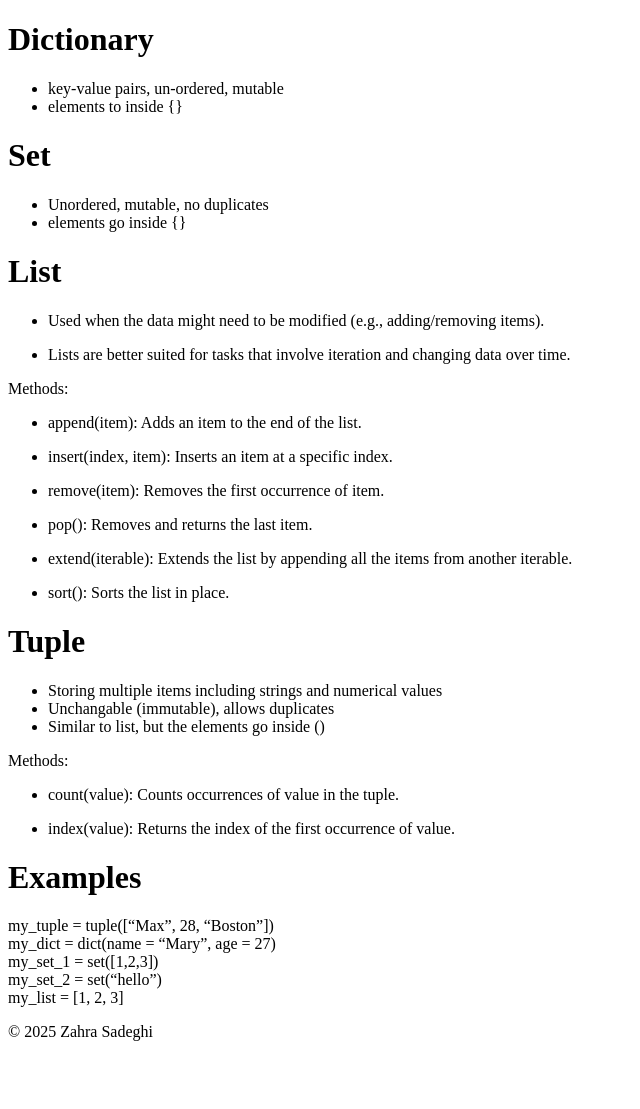
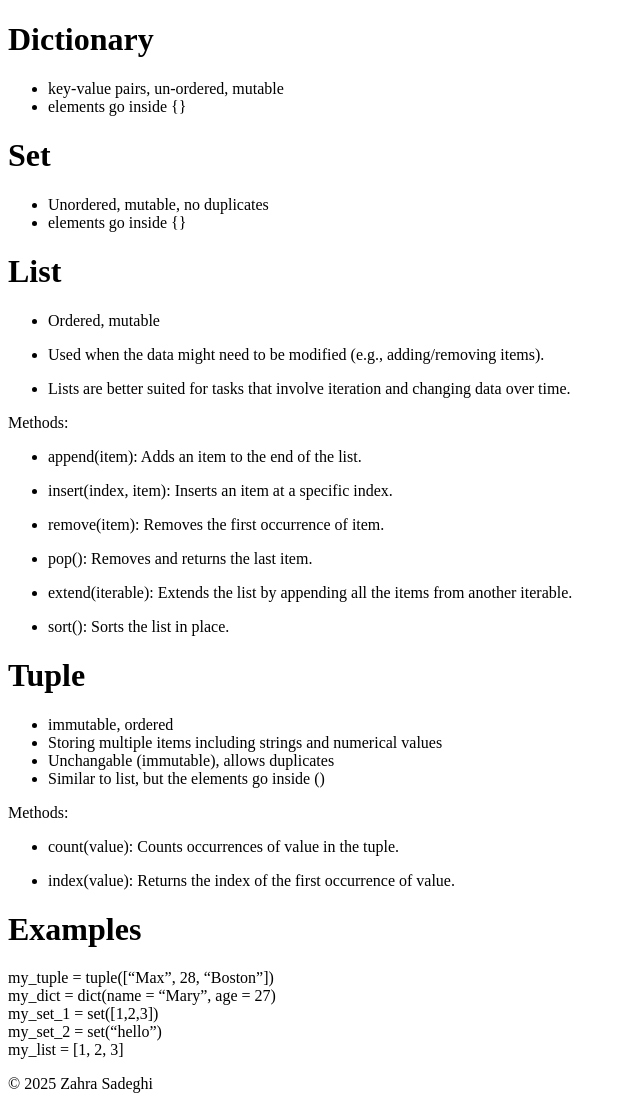
Before and after one commit to zahsa/zahsa.github.io, a Jekyll site: the page built from notes/python.md, in a window 1280 px wide. Shown: the whole page, without its empty margins (0-640 px from the left). Built offline with Jekyll 4.4.1, drawn with Linux system fonts in a browser that asks for light colours; our own code applies the rules of GitHub Pages for plain Markdown files; before the commit the page ends 1057 px from its top, so only the background shows below that.

Commit message:
Update python.md

```diff
--- a/notes/python.md
+++ b/notes/python.md
@@ -1,13 +1,14 @@
 
 # Dictionary
 - key-value pairs, un-ordered, mutable
-- elements to inside {}
+- elements go inside {}
 
 # Set
 - Unordered, mutable, no duplicates
 - elements go inside {}
 
 # List
+- Ordered, mutable
 - Used when the data might need to be modified (e.g., adding/removing items).
 
 - Lists are better suited for tasks that involve iteration and changing data over time.
@@ -27,6 +28,7 @@ Methods:
 - sort(): Sorts the list in place.
 
 # Tuple
+- immutable, ordered
 - Storing multiple items including strings and numerical values
 - Unchangable (immutable), allows duplicates
 - Similar to list, but the elements go inside ()
```
